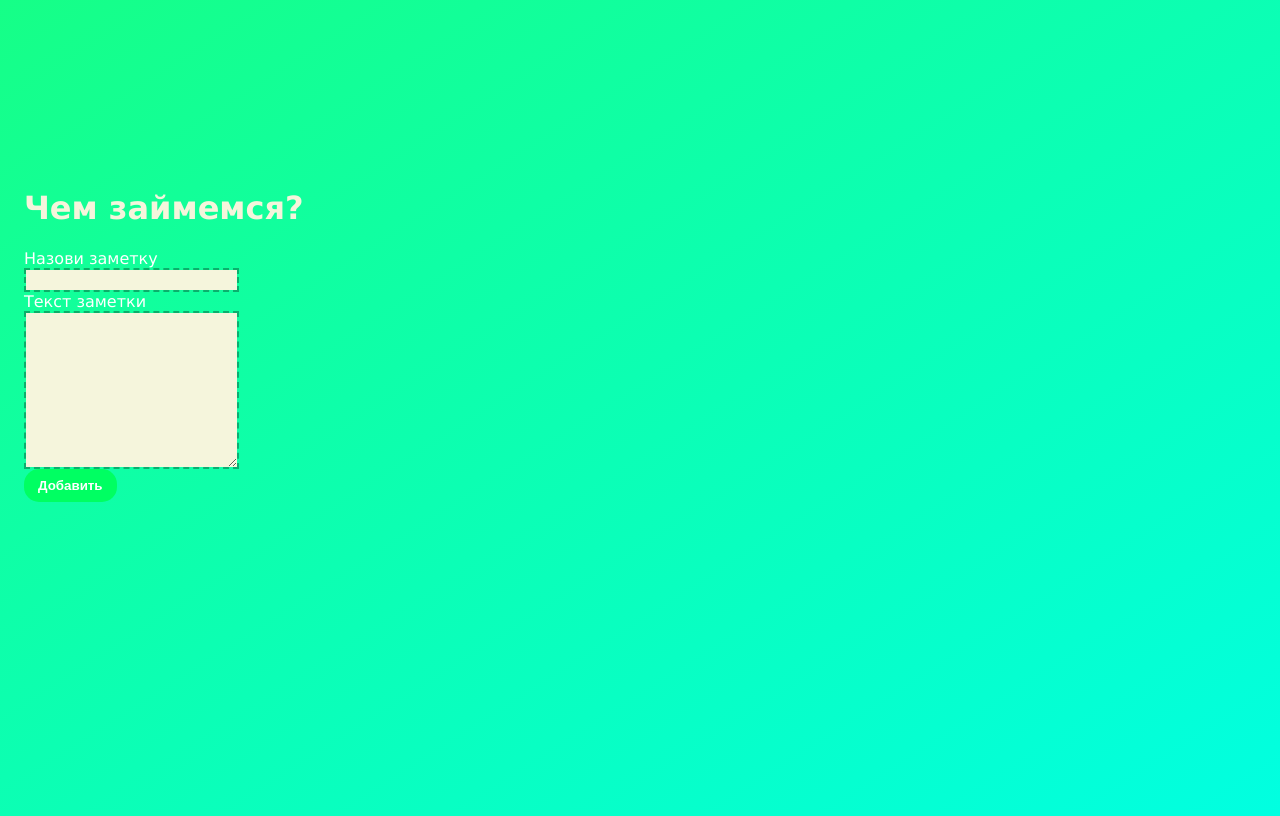
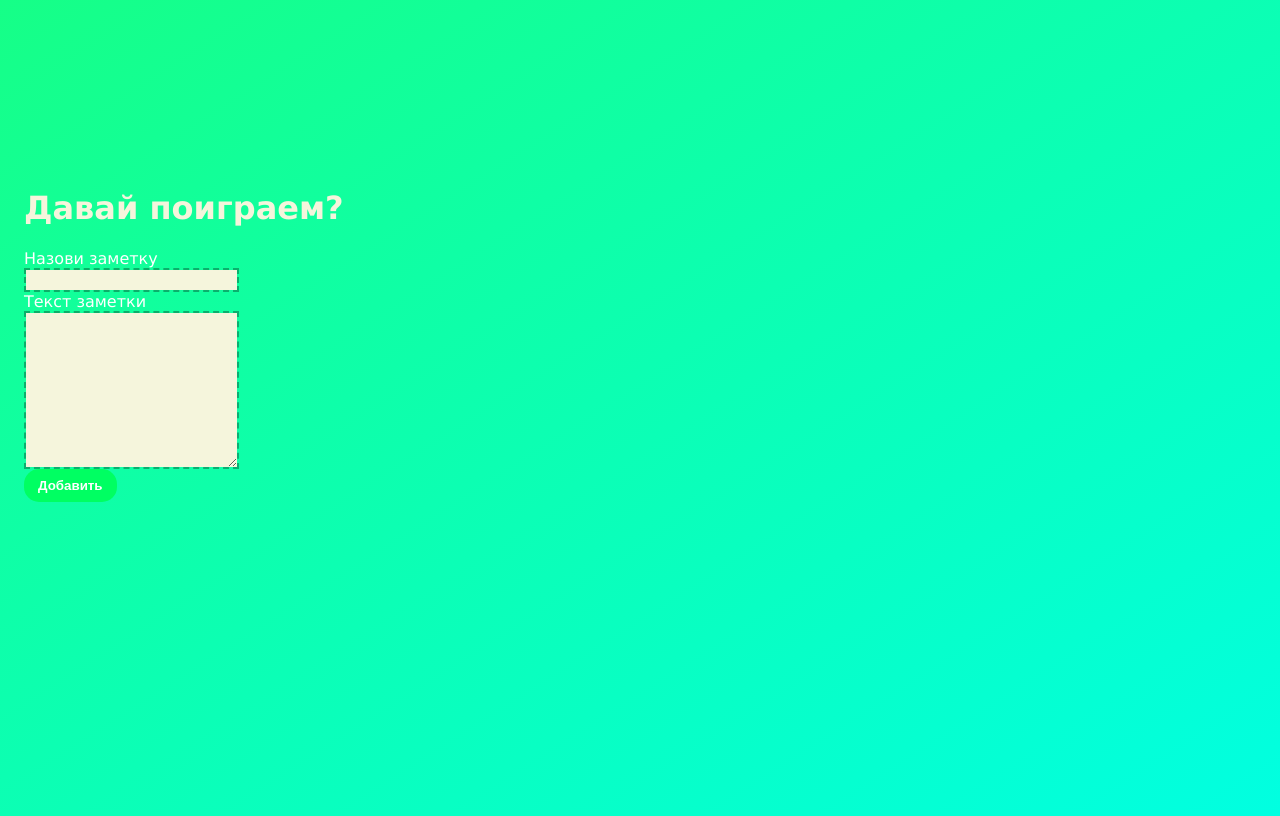
Before and after one commit to UrLilu/stickers, a plain HTML site: page index.html in a window 1280 px wide. Drawn offline with Linux system fonts and the light colour scheme.

Commit message:
Текст про игру

```diff
--- a/index.html
+++ b/index.html
@@ -11,7 +11,7 @@
 <body>
     <div id="sticky-container"> </div>
     <div class="sticky-form">
-        <h1 id="h1">Чем займемся?</h1>
+        <h1 id="h1">Давай поиграем?</h1>
         <label for="stickytitle">Назови заметку</label>
         <input type="text" name="stickytitle" id="stickytitle" />
         <label for="stickytext">Текст заметки</label>
```
